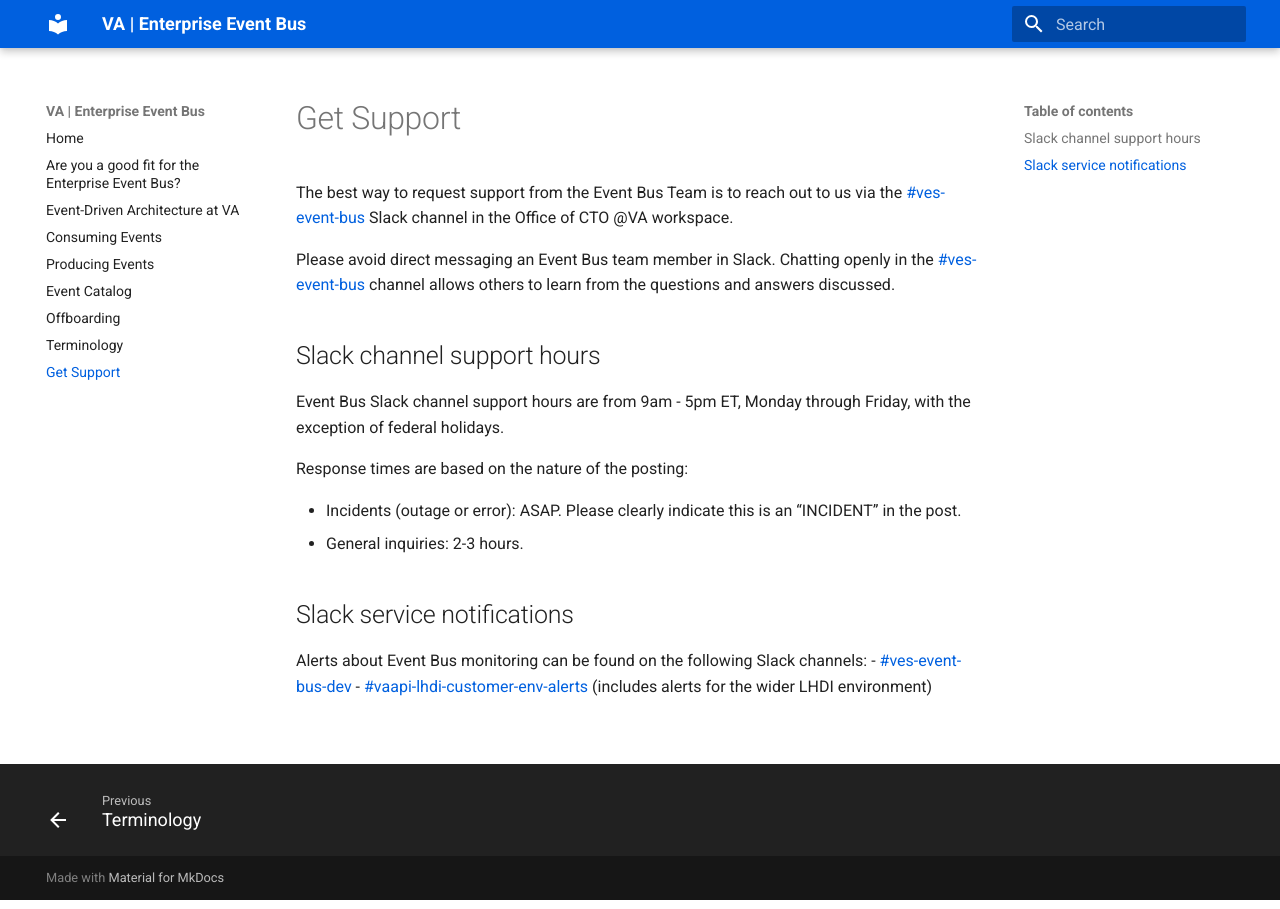
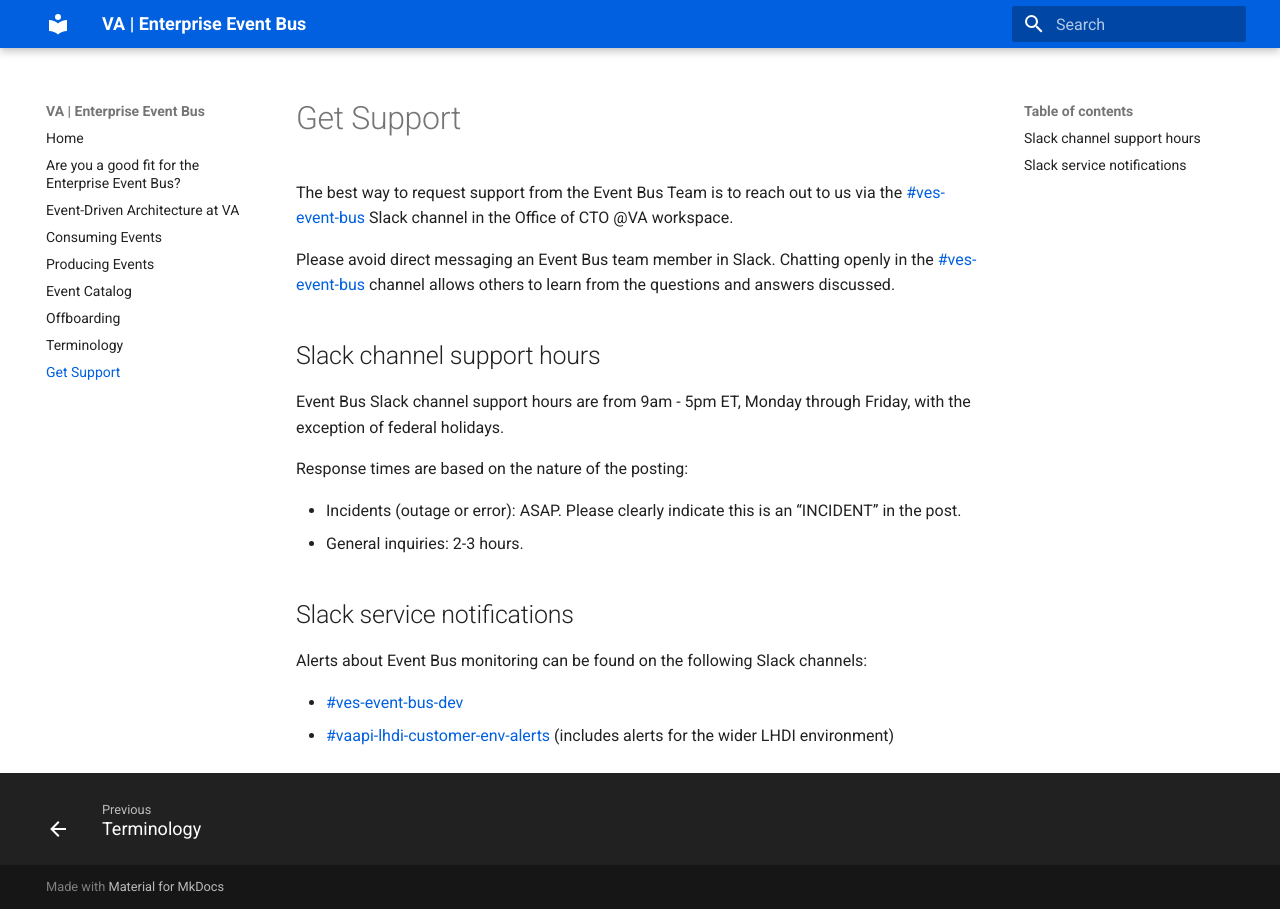
Before and after one commit to department-of-veterans-affairs/ves-event-bus-developer-portal, an MkDocs documentation site: the page built from docs/get-support.md, in a window 1280 px wide. Built offline with MkDocs 1.6.1 and Material for MkDocs 9.7.7, drawn with Linux system fonts in a browser that asks for light colours.

Commit message:
use asterisks for bullets

```diff
--- a/docs/get-support.md
+++ b/docs/get-support.md
@@ -13,10 +13,11 @@
 
 Response times are based on the nature of the posting:
 
-- Incidents (outage or error): ASAP. Please clearly indicate this is an “INCIDENT” in the post.
-- General inquiries: 2-3 hours.
+* Incidents (outage or error): ASAP. Please clearly indicate this is an “INCIDENT” in the post.
+* General inquiries: 2-3 hours.
 
 ## Slack service notifications
 Alerts about Event Bus monitoring can be found on the following Slack channels:
-- [#ves-event-bus-dev](https://dsva.slack.com/archives/C04PART9C05)
-- [#vaapi-lhdi-customer-env-alerts](https://lighthouseva.slack.com/archives/C05RZUP7H6D) (includes alerts for the wider LHDI environment)
+
+* [#ves-event-bus-dev](https://dsva.slack.com/archives/C04PART9C05)
+* [#vaapi-lhdi-customer-env-alerts](https://lighthouseva.slack.com/archives/C05RZUP7H6D) (includes alerts for the wider LHDI environment)
```
Also changed, not shown: docs/consume-events.md (+1 -0 lines), docs/intro-to-eda.md (+1 -0 lines).
